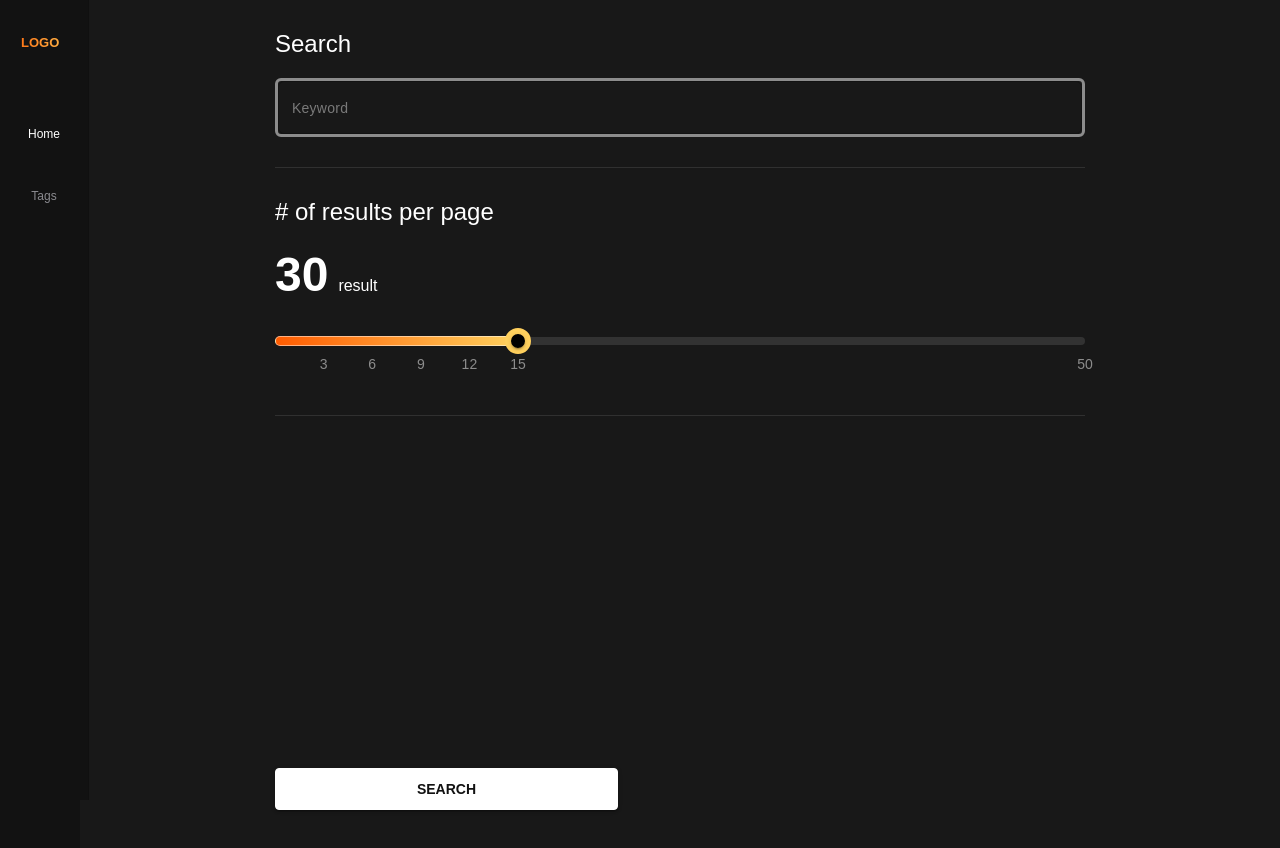
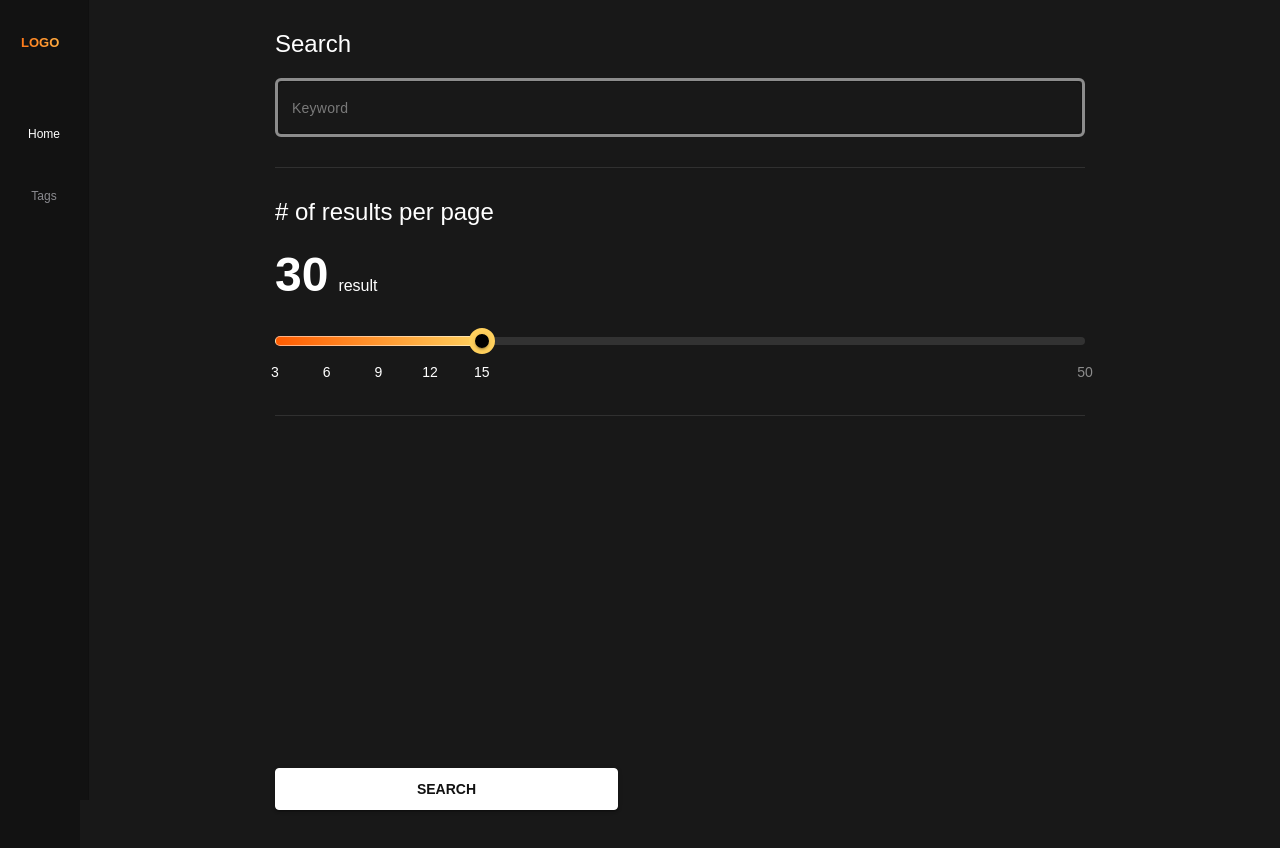
Before and after one commit to t1123425/front-end-exam2, a React (Create React App) app: page / in a window 1280 px wide. Shown: the top 848 px of the page. Built offline with nearby package versions, Linux system fonts and the light colour scheme; some icons are missing; what miragejs would draw is missing.

Commit message:
update scrollbar style & home slide layout

```diff
--- a/src/assets/main.scss
+++ b/src/assets/main.scss
@@ -1,5 +1,23 @@
 //For custom style
 //main
+
+/* custom scrollbar width */
+::-webkit-scrollbar {
+  width: 7px;
+}
+/* Track */
+::-webkit-scrollbar-track {
+  background: #181818;
+}
+/* Handle */
+::-webkit-scrollbar-thumb {
+  background:  rgba(255, 255, 255, 0.2);
+  border-radius: 25px;
+}
+/* Handle on hover */
+::-webkit-scrollbar-thumb:hover {
+  background: rgba(255, 255, 255, 0.4);
+}
 html{
   height:100%;
 }
--- a/src/pages/Home.tsx
+++ b/src/pages/Home.tsx
@@ -109,6 +109,8 @@ const Home: React.FC = () => {
           </Box>
           <Box sx={{width: 1}}>
             <Slider
+              min={rangeMarks[0].value}
+              max={rangeMarks[rangeMarks.length - 1].value}
               defaultValue={rangeMarks[4].value}
               onChange={(event: Event, newValue: number | number[]) => {
                 setSearchData({...searchData, pageRange: newValue});
--- a/src/theme.ts
+++ b/src/theme.ts
@@ -67,9 +67,10 @@ const theme = createTheme({
         },
         markLabel: {
           color: 'rgba(255,255,255,0.5)',
-        },
-        markActive: {
-          color: '#fff',
+          top: '38px',
+          '&.MuiSlider-markLabelActive': {
+            color: '#fff',
+          },
         },
       },
     },
```
